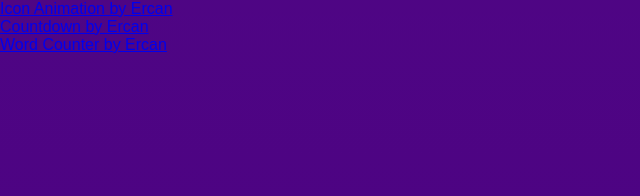
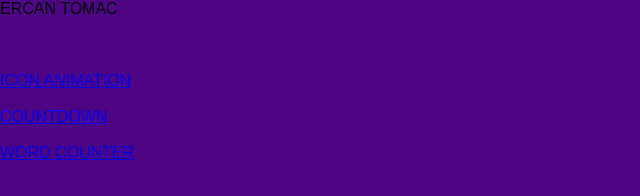
Before and after one commit to ercantomac/ercantomac.github.io, a plain HTML site: page index.html in a window 1280 px wide. Shown: the whole page, without its empty margins (0-640 px from the left). Drawn offline with Linux system fonts and the light colour scheme; files that its build step writes are made by us from their sources.

Commit message:
Update index.html

```diff
--- a/index.html
+++ b/index.html
@@ -2,15 +2,31 @@
 <html>
 
 <head>
+    <link rel="preconnect" href="https://fonts.gstatic.com">
+    <link href="https://fonts.googleapis.com/css2?family=Lato:wght@300&display=swap" rel="stylesheet">
     <meta name="viewport" content="width=device-width, height=device-height, initial-scale=1.0" charset="UTF-8" />
     <link rel="stylesheet" type="text/css" href="index.css">
     <script async type="text/javascript" src="index.js"></script>
 </head>
 
-<body>
-    <a href="./Icon Animation/index.html">Icon Animation by Ercan</a><br>
-    <a href="./Countdown/index.html">Countdown by Ercan</a><br>
-    <a href="./Word Counter/index.html">Word Counter by Ercan</a>
+<body onload="onLoad();">
+    <div id="header" class="header">ERCAN TOMAC</div>
+    <br><br>
+    <a href="./Icon Animation/index.html" target="_blank" style="margin: 1.5vw;">
+        <div class="wrapper" id="wrapper1">
+            <div id="card1" class="myCards">ICON ANIMATION</div>
+        </div>
+    </a>
+    <a href="./Countdown/index.html" target="_blank" style="margin: 1.5vw;">
+        <div class="wrapper" id="wrapper2">
+            <div id="card2" class="myCards">COUNTDOWN</div>
+        </div>
+    </a>
+    <a href="./Word Counter/index.html" target="_blank" style="margin: 1.5vw;">
+        <div class="wrapper" id="wrapper3">
+            <div id="card3" class="myCards">WORD COUNTER</div>
+        </div>
+    </a>
 </body>
 
 </html>
```
